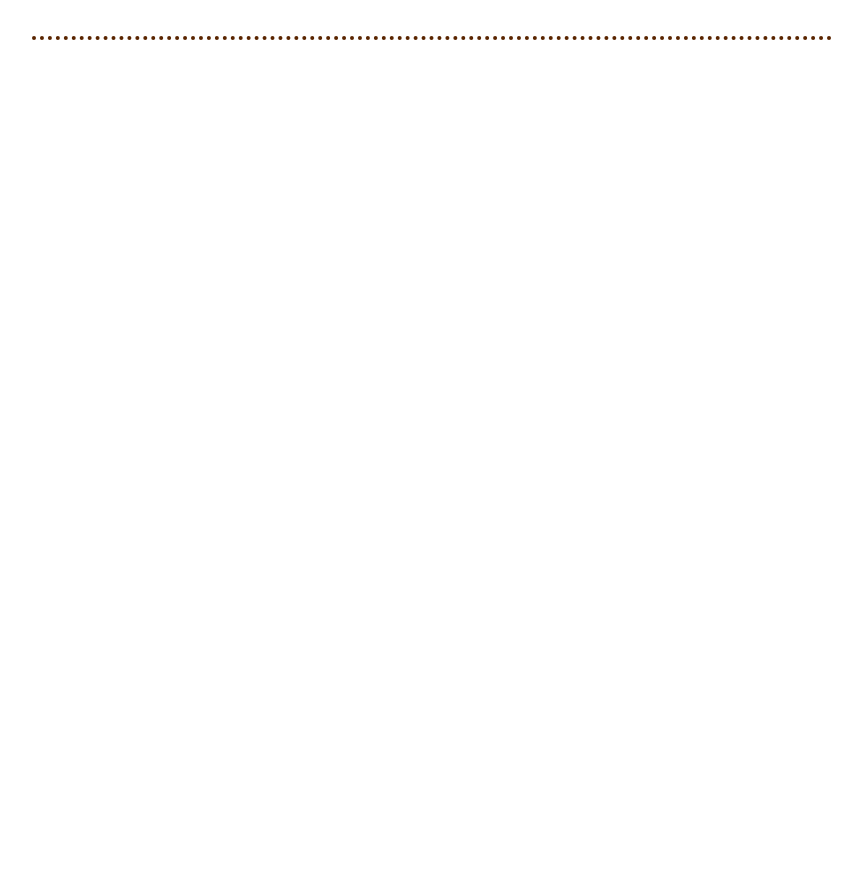
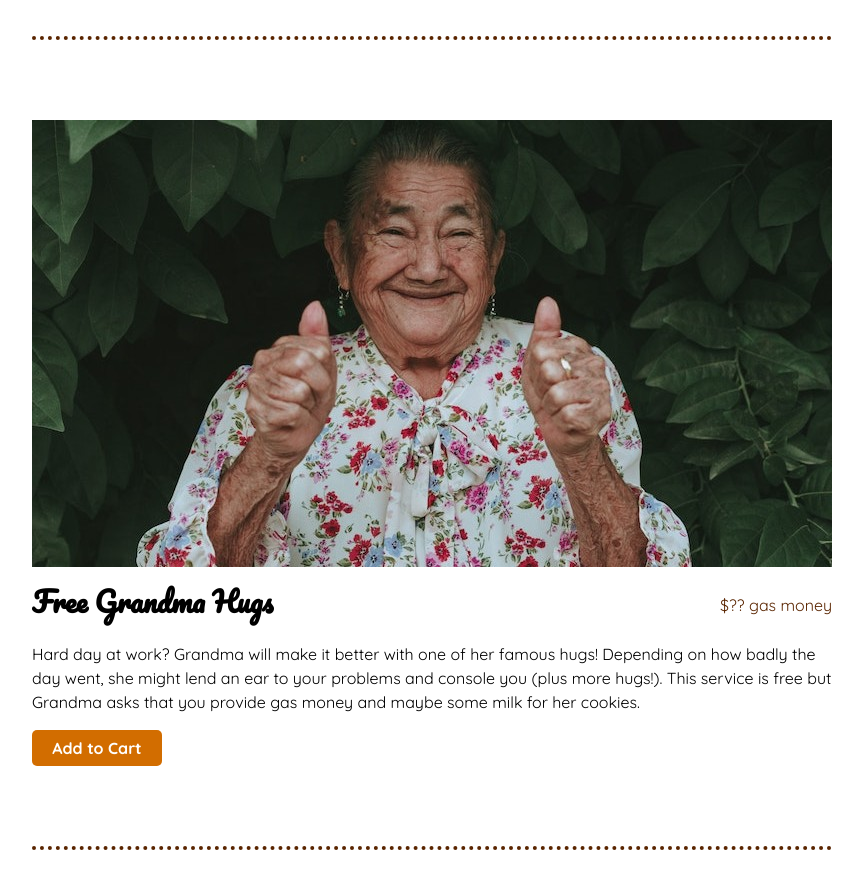
Before and after one commit to cynthem/shopping-cart, a React (Create React App) app: page /shop in a window 1280 px wide. Shown: the part 1600-2480 px from the top of the page, without its empty margins (208-1071 px from the left). Before the commit the page ends 1670 px from the top, so only its background shows below. Built offline with nearby package versions, Linux system fonts and the light colour scheme.

Commit message:
Add more products

```diff
--- a/src/productList.js
+++ b/src/productList.js
@@ -1,5 +1,6 @@
 import kittens from './assets/images/products/kittens.jpg';
 import bath from './assets/images/products/bath.jpg';
+import hugs from './assets/images/products/hugs.jpg';
 
 const productList = [
     {
@@ -15,6 +16,13 @@ const productList = [
         rate: "per day",
         image: bath,
         description: "Nothing melts stress away like a warm, soothing bubble bath. Don't have the right tub? No worries! We'll bring one to you and do all the installing. You keep it for up to 24 hours and soak as long as you want. Comes with bubbles and accessories."
+    },
+    {
+        name: "Free Grandma Hugs",
+        price: "??",
+        rate: "gas money",
+        image: hugs,
+        description: "Hard day at work? Grandma will make it better with one of her famous hugs! Depending on how badly the day went, she might lend an ear to your problems and console you (plus more hugs!). This service is free but Grandma asks that you provide gas money and maybe some milk for her cookies."
     }
 ];
 
```
